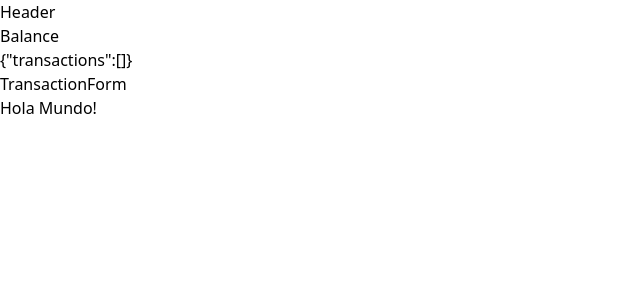
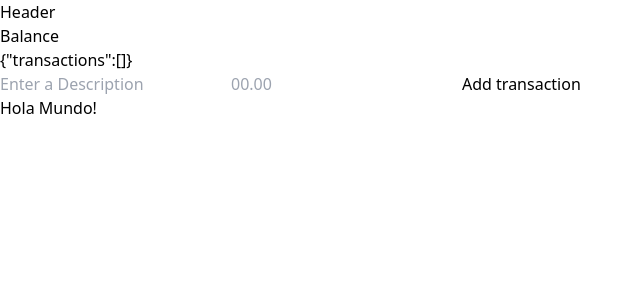
Before and after one commit to sjcrippa/expense-tracker, a React (Vite) app: page / in a window 1280 px wide. Shown: the top 300 px of the page, without its empty margins (0-643 px from the left). Built offline with nearby package versions, Linux system fonts and the light colour scheme.

Commit message:
transaction form

```diff
--- a/src/components/TransactionForm.jsx
+++ b/src/components/TransactionForm.jsx
@@ -1,8 +1,31 @@
-import React from 'react'
+import React, { useState } from 'react'
 
 const TransactionForm = () => {
+    // this is the info that the user puts to explain the expenses.
+    const [description, setDescription] = useState();
+    const [amount, setAmount] = useState(0);
+
     return (
-        <div>TransactionForm</div>
+        <>
+            <div>
+                <form>
+                    <input
+                        className='border-2 border-black rounded-md m-2'
+                        onChange={(e) => setDescription(e.target.value)}
+                        type="text"
+                        placeholder='Enter a Description'/>
+                    <input
+                        className='border-2 border-black rounded-md m-2'
+                        onChange={(e) => setAmount(e.target.value)}
+                        step='0.01'
+                        type="number"
+                        placeholder='00.00'/>
+                        <button>
+                            Add transaction
+                        </button>
+                </form>
+            </div>
+        </>
     )
 }
 
--- a/src/context/GlobalState.jsx
+++ b/src/context/GlobalState.jsx
@@ -13,7 +13,10 @@ export const useGlobalState = () => {
     return context;
 };
 export const GlobalProvider = ( {children} ) => {
-    const [state, setState] = useReducer( AppReducer , initialState);
+    // dispatch = setState. Same idea.
+    const [state, dispatch] = useReducer( AppReducer , initialState);
+
+
 
     return (
         <Context.Provider value={{
```
